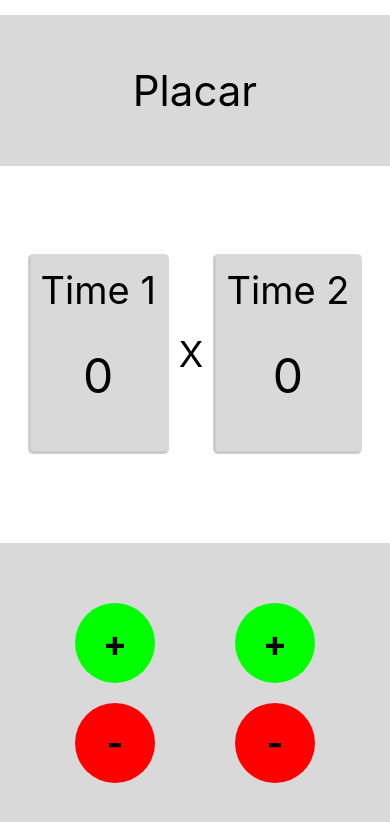
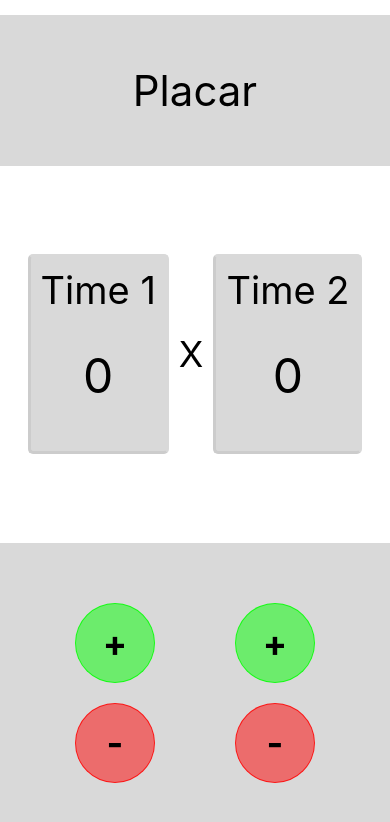
Before and after one commit to felipersotero/placar, a React Native app: screen / in a window 390 px wide. Shown: the top 822 px of the page. Built offline with nearby package versions, Linux system fonts and the light colour scheme.

Commit message:
changing buttons colors

```diff
--- a/components/Botao.js
+++ b/components/Botao.js
@@ -4,7 +4,7 @@ import { StyleSheet, Text, View, TouchableOpacity, Alert } from 'react-native';
 export default function Botao(props) {
 
   return (
-    <TouchableOpacity style={[styles.button, {backgroundColor: props.cor}]} onPress={props.clique}>
+    <TouchableOpacity style={[styles.button, {backgroundColor: props.cor}, {borderColor: props.borda}]} onPress={props.clique}>
         <Text style={styles.buttonText}>
             {props.simbolo}
         </Text>
@@ -17,6 +17,7 @@ const styles = StyleSheet.create({
       height: 80,
       width: 80,
       borderRadius: 80,
+      borderWidth: 1,
       justifyContent: 'center',
       alignItems: 'center',
       margin: 10
--- a/components/Botoes.js
+++ b/components/Botoes.js
@@ -7,8 +7,8 @@ export default function Botoes(props) {
 
   return (
     <View style={styles.container}>
-        <Botao simbolo="+" cor="#0f0" clique={props.aumentar} />
-        <Botao simbolo="-" cor="#f00" clique={props.diminuir} />
+        <Botao simbolo="+" cor="rgba(00, 255, 00, 0.5)" borda="rgba(00, 255, 00, 0.8)" clique={props.aumentar} />
+        <Botao simbolo="-" cor="rgba(255, 00, 00, 0.5)" borda="rgba(255, 00, 00, 0.8)" clique={props.diminuir} />
     </View>
   );
 }
```
